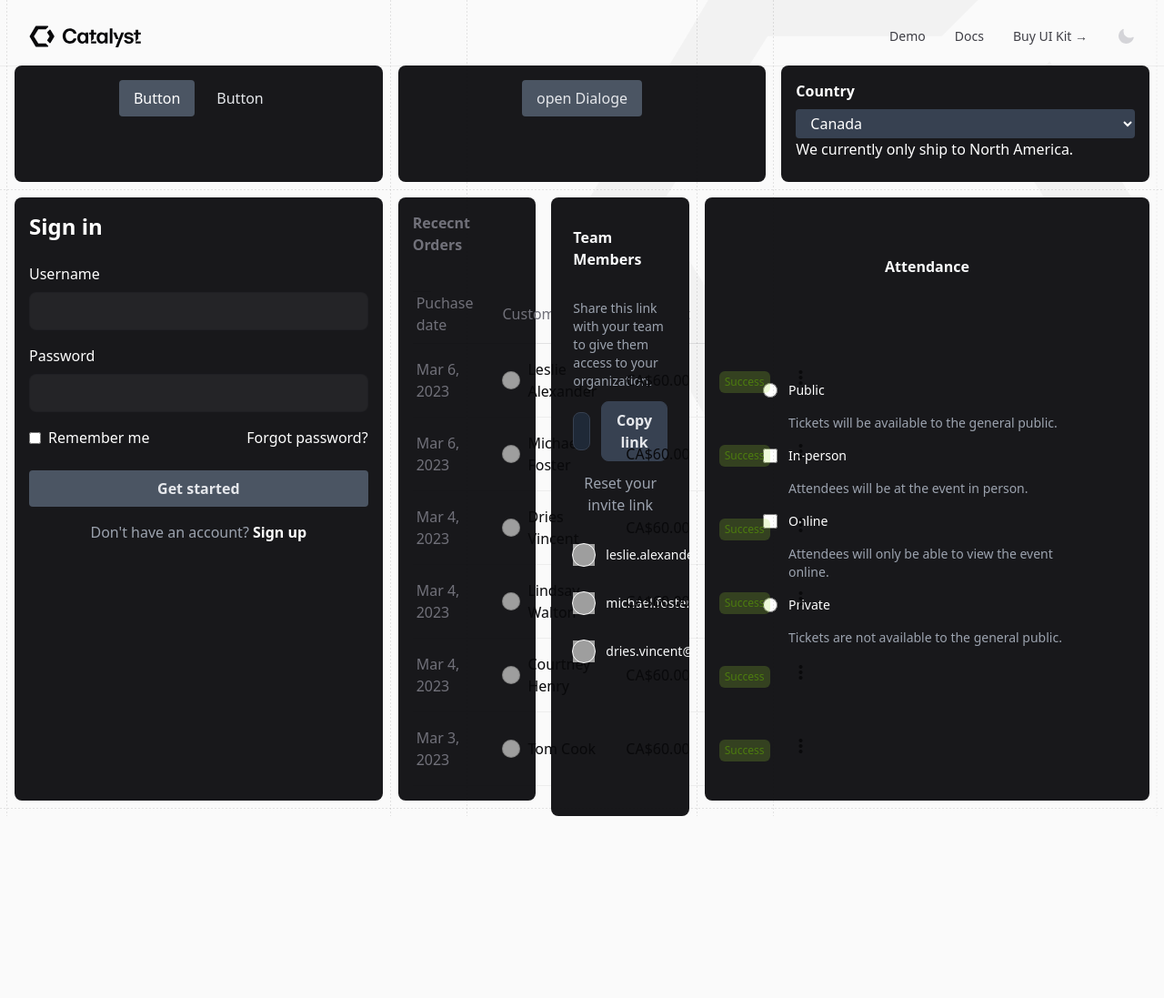
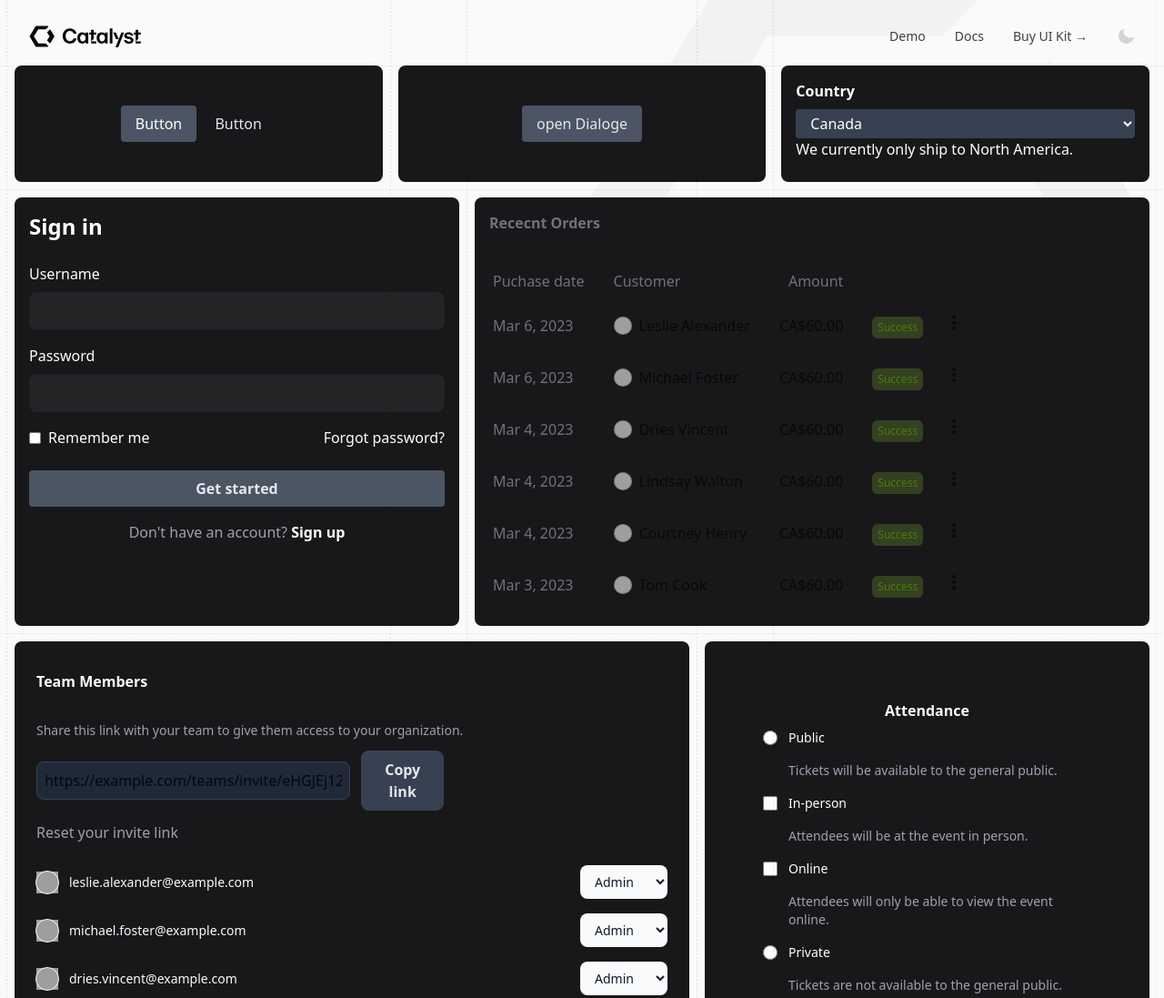
Before and after one commit to nikiiigoyal/tailwind-css-projects, a website: page catalystUIKit/index.html in a window 1280 px wide. Shown: the top 1097 px of the page at 91% size. Before the commit the page ends 897 px from the top, so only its background shows below. Drawn offline with nearby package versions, Linux system fonts and the light colour scheme; grey boxes are pictures that could not be loaded.

```diff
--- a/catalystUIKit/index.html
+++ b/catalystUIKit/index.html
@@ -178,14 +178,14 @@
                         </rect>
                     </svg>
                     <!-- <div class=" gap-4 p-4 max-w-7xl mx-auto bg-gray-900"> -->
-                        <div class="button xl:col-span-5 bg-[rgb(24,24,27)] rounded-lg p-4 text-white h-32">
-                            <div class="flex justify-center space-x-2">
+                        <div class="button xl:col-span-5 bg-[rgb(24,24,27)] rounded-lg p-4 text-white h-32 flex justify-center space-x-2 items-center">
+                            <div >
                                 <button class="bg-gray-600 hover:bg-gray-700 font-medium px-4 py-2 rounded transition duration-300">Button</button>
                                 <button class="bg-gary-900 hover:bg-gray-800 text-gray-200 font-medium px-4 py-2 rounded transition duration-300">Button</button>
                             </div>
                         </div>
-                        <div class="opendialog xl:col-span-5 bg-[rgb(24,24,27)] rounded-lg p-4 text-white h-32">
-                            <div class="flex justify-center">
+                        <div class="opendialog xl:col-span-5 bg-[rgb(24,24,27)] rounded-lg p-4 text-white h-32 flex justify-center items-center">
+                            <div >
 
                       <button class="hover:bg-gray-700 bg-gray-600 text-gray-200 font-medium px-4 py-2 rounded transition duration-300">open Dialoge</button>
                     </div>
@@ -199,7 +199,7 @@
                             </select>
                             <p>We currently only ship to North America.</p>
                         </div>
-                        <div class="form bg-[rgb(24,24,27)] rounded-lg p-4 text-white sm:col-span-2 xl:col-span-5 md:col-span-1">
+                        <div class="form bg-[rgb(24,24,27)] rounded-lg p-4 text-white sm:col-span-2 xl:col-span-6 md:col-span-1">
 
                             <h2 class="text-2xl font-bold mb-6">Sign in</h2>
                             <form>
@@ -227,7 +227,7 @@
                             Don't have an account? <a href="#" class="text-white font-bold hover:underline">Sign up</a>
                         </p>
                         </div>
-                        <div class="orders w-full min-w-0 bg-[rgb(24,24,27)] rounded-lg p-4 text-white  sm:col-span-2 xl:col-span-2">
+                        <div class="orders w-full min-w-0 bg-[rgb(24,24,27)] rounded-lg p-4 text-white  sm:col-span-2 xl:col-span-9">
                             <div class="w-full min-w-0">
                             <h2 class="font-semibold mb-2 text-zinc-500 dark:text-white">Rececnt Orders</h2>
                             <div class="inline-block align-middle min-w-ful">
@@ -397,7 +397,7 @@
                             </div>
                         </div>
                         </div>
-                        <div class="members bg-[rgb(24,24,27)] rounded-lg p-6 text-white md:row-span-2 sm:col-span-2 xl:col-span-2 w-full h-full justify-items-center overflow-hidden place-items-start py-8">
+                        <div class="members bg-[rgb(24,24,27)] rounded-lg p-6 text-white md:row-span-2 sm:col-span-2 xl:col-span-9 w-full h-full justify-items-center overflow-hidden place-items-start py-8">
                             <div class="w-full min-w-0">
                                 <!-- Title -->
                                 <h2 class="font-semibold mb-2 text-lg text-gray-50 sm:text-base">Team Members</h2>
@@ -408,6 +408,8 @@
                                 <!-- Invite link and Copy button -->
                                 <div class="mt-3 flex max-w-md items-center gap-3">
                                     <span class="relative block w-full">
+
+
                                         <input aria-label="Invite link" readonly class="w-full appearance-none rounded-lg p-2 text-gray-950 dark:text-white border border-gray-700 bg-gray-800 focus:outline-none" value="https://example.com/teams/invite/eHGJEj12FHDKSi">
                                     </span>
                                     <button class="inline-flex items-center justify-center px-4 py-2 rounded-lg border text-base font-semibold  dark:text-white border-gray-700 bg-gray-700 bg-gary-900 hover:bg-gray-800 text-gray-200 transition duration-300">
```
